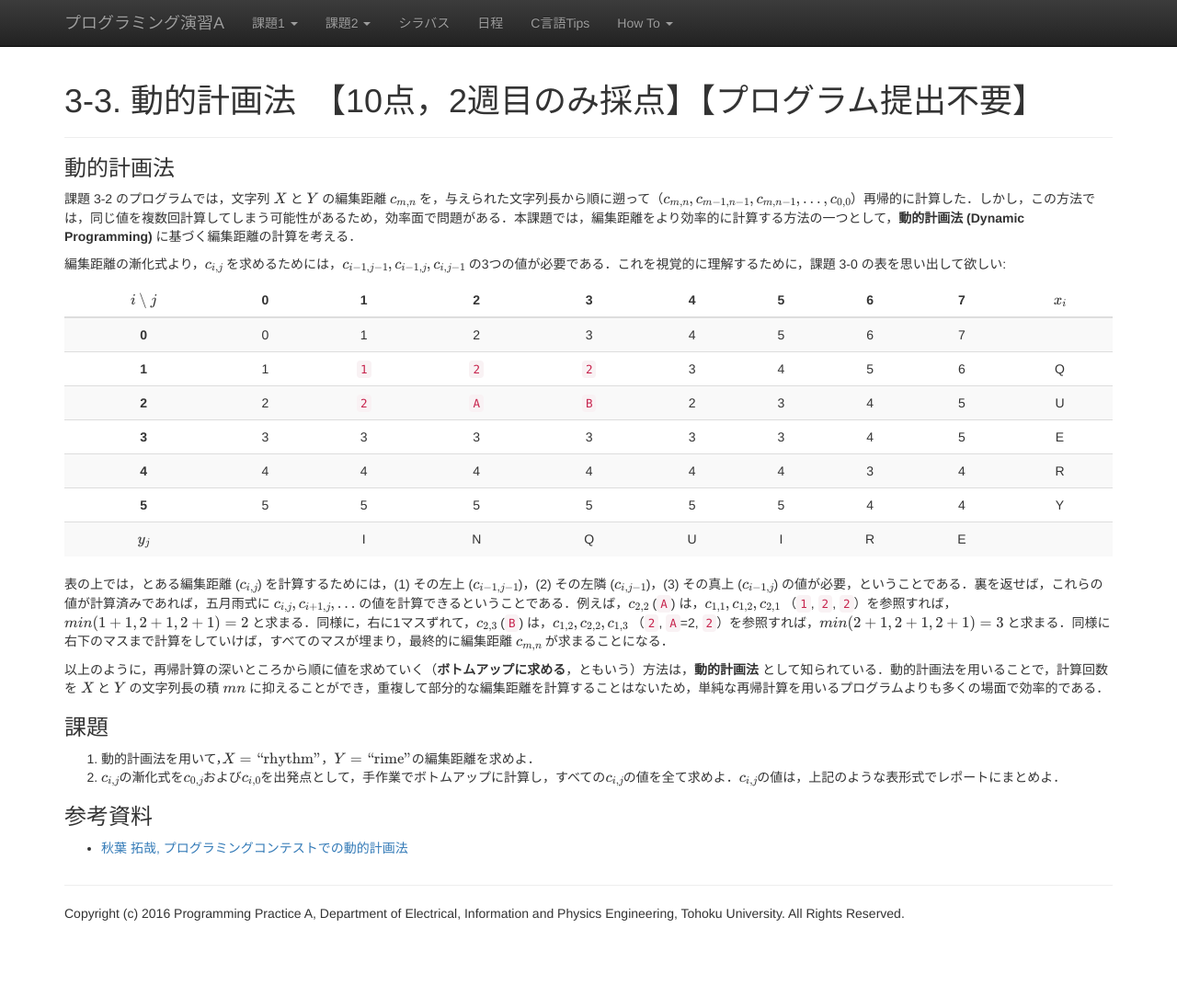
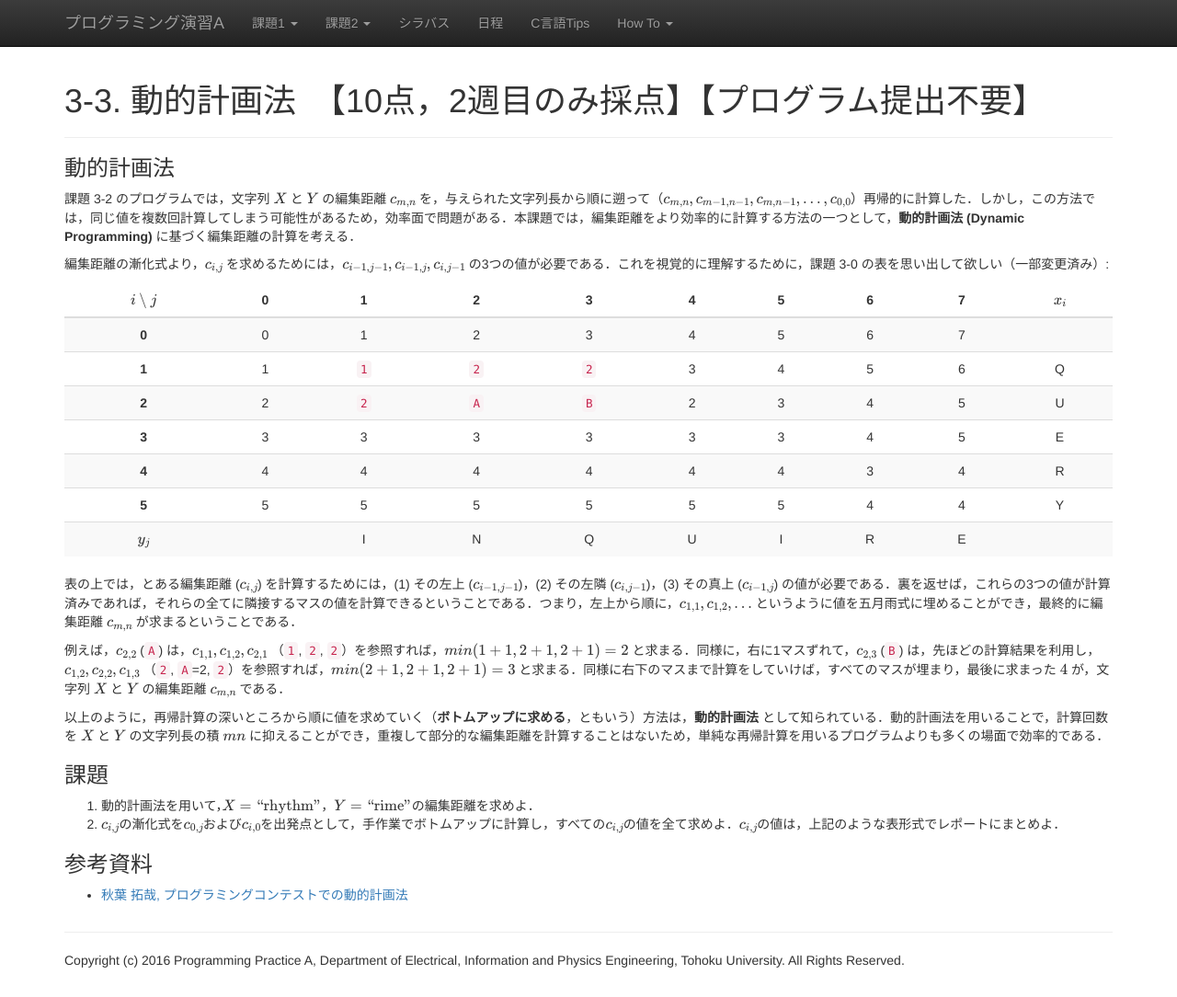
Before and after one commit to ecei-tohoku/ppa-public, a Jekyll site: the page built from kadai3tmp/p33.md, in a window 1280 px wide and 1084 px high. Shown: the whole window at 92% size. Built offline with Jekyll 4.4.1, drawn with Linux system fonts in a browser that asks for light colours; nearby versions of some CDN libraries; formulas are drawn with MathJax 3.

Commit message:
p33: revised some sentences.

```diff
--- a/kadai3tmp/p33.md
+++ b/kadai3tmp/p33.md
@@ -7,7 +7,7 @@ title: 3-3. 動的計画法　【10点，2週目のみ採点】【プログラ
 
 課題 3-2 のプログラムでは，文字列 $X$ と $Y$ の編集距離 $c_{m,n}$ を，与えられた文字列長から順に遡って（$c_{m, n}, c_{m-1, n-1}, c_{m, n-1}, ..., c_{0,0}$）再帰的に計算した．しかし，この方法では，同じ値を複数回計算してしまう可能性があるため，効率面で問題がある．本課題では，編集距離をより効率的に計算する方法の一つとして，**動的計画法 (Dynamic Programming)** に基づく編集距離の計算を考える．
 
-編集距離の漸化式より，$c_{i,j}$ を求めるためには，$c_{i-1,j-1}, c_{i-1,j}, c_{i,j-1}$ の3つの値が必要である．これを視覚的に理解するために，課題 3-0 の表を思い出して欲しい:
+編集距離の漸化式より，$c_{i,j}$ を求めるためには，$c_{i-1,j-1}, c_{i-1,j}, c_{i,j-1}$ の3つの値が必要である．これを視覚的に理解するために，課題 3-0 の表を思い出して欲しい（一部変更済み）:
 
 | $i \setminus j$ | 0 |   1   |   2   |   3   | 4 | 5 | 6 | 7 | $x_i$ |
 |:---------------:|:-:|:-----:|:-----:|:-----:|:-:|:-:|:-:|:-:|:-----:|
@@ -20,7 +20,9 @@ title: 3-3. 動的計画法　【10点，2週目のみ採点】【プログラ
 |      $y_j$      |   |   I   |   N   |   Q   | U | I | R | E |       |
 {: .table .table-striped}
 
-表の上では，とある編集距離 ($c_{i,j}$) を計算するためには，(1) その左上 ($c_{i-1,j-1}$)，(2) その左隣 ($c_{i,j-1}$)，(3) その真上 ($c_{i-1,j}$) の値が必要，ということである．裏を返せば，これらの値が計算済みであれば，五月雨式に $c_{i,j},c_{i+1,j},...$ の値を計算できるということである．例えば，$c_{2,2}$ (``A``) は，$c_{1,1},c_{1,2},c_{2,1}$ （``1``, ``2``, ``2``）を参照すれば，$min(1+1,2+1,2+1)=2$ と求まる．同様に，右に1マスずれて，$c_{2,3}$ (``B``) は，$c_{1,2},c_{2,2},c_{1,3}$ （``2``, ``A``=2, ``2``）を参照すれば，$min(2+1,2+1,2+1)=3$ と求まる．同様に右下のマスまで計算をしていけば，すべてのマスが埋まり，最終的に編集距離 $c_{m,n}$ が求まることになる．
+表の上では，とある編集距離 ($c_{i,j}$) を計算するためには，(1) その左上 ($c_{i-1,j-1}$)，(2) その左隣 ($c_{i,j-1}$)，(3) その真上 ($c_{i-1,j}$) の値が必要である．裏を返せば，これらの3つの値が計算済みであれば，それらの全てに隣接するマスの値を計算できるということである．つまり，左上から順に，$c_{1,1},c_{1,2},...$ というように値を五月雨式に埋めることができ，最終的に編集距離 $c_{m,n}$ が求まるということである．
+
+例えば，$c_{2,2}$ (``A``) は，$c_{1,1},c_{1,2},c_{2,1}$ （``1``, ``2``, ``2``）を参照すれば，$min(1+1,2+1,2+1)=2$ と求まる．同様に，右に1マスずれて，$c_{2,3}$ (``B``) は，先ほどの計算結果を利用し，$c_{1,2},c_{2,2},c_{1,3}$ （``2``, ``A``=2, ``2``）を参照すれば，$min(2+1,2+1,2+1)=3$ と求まる．同様に右下のマスまで計算をしていけば，すべてのマスが埋まり，最後に求まった $4$ が，文字列 $X$ と $Y$ の編集距離 $c_{m,n}$ である．
 
 以上のように，再帰計算の深いところから順に値を求めていく（**ボトムアップに求める**，ともいう）方法は，**動的計画法** として知られている．動的計画法を用いることで，計算回数を $X$ と $Y$ の文字列長の積 $mn$ に抑えることができ，重複して部分的な編集距離を計算することはないため，単純な再帰計算を用いるプログラムよりも多くの場面で効率的である．
 
```
